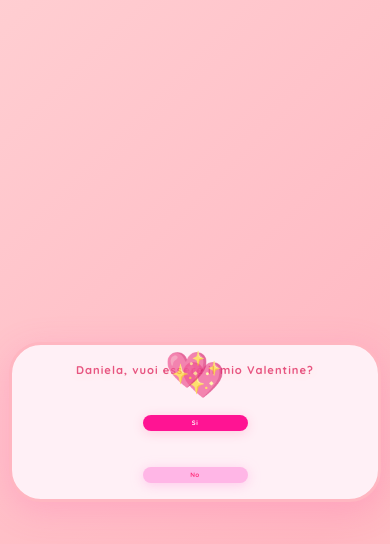
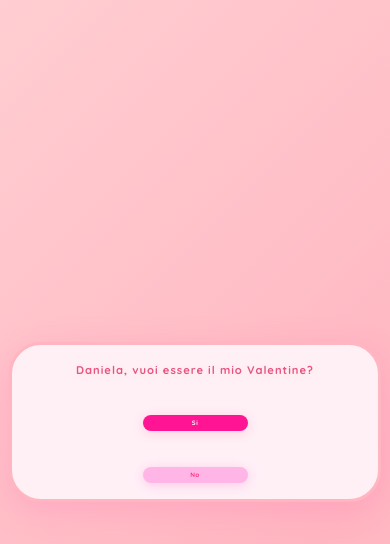
Before and after one commit to AngeloNastro/my-valentine-postcard, a website: page index.html in a window 390 px wide. Drawn offline with Linux system fonts and the light colour scheme.

Commit message:
remove ::before content

```diff
--- a/style.css
+++ b/style.css
@@ -64,14 +64,19 @@
     min-width: 0;
     border-radius: 12px;
   }
-  .container::before, .container::after {
+  .heart-top {
+    display: none;
+  }
+  .heart-bottom {
     font-size: 0.8rem;
     left: 2px;
     right: 2px;
-    top: 2px;
+    top: auto;
     bottom: 2px;
+    z-index: 0;
   }
 }
+
 @media (max-width: 350px) {
   .container {
     width: 70vw !important;
@@ -92,7 +97,10 @@
     padding: 0px 0 !important;
     border-radius: 6px;
   }
-  .container::before, .container::after {
+  .heart-top {
+    display: none;
+  }
+  .heart-bottom {
     font-size: 0.5rem;
     left: 1px;
     right: 1px;
@@ -152,6 +160,7 @@ h1 {
   letter-spacing: 1px;
   text-shadow: 0 2px 8px #ffe4e1;
   font-family: 'Quicksand', 'Comic Sans MS', cursive, sans-serif;
+  z-index: 2;
 }
 
 .buttons {
@@ -207,17 +216,17 @@ button {
 }
 
 /* Add some cute heart decorations */
-.container::before, .container::after {
-  content: '💖';
+.heart-top, .heart-bottom {
   position: absolute;
   font-size: 2.2rem;
   opacity: 0.7;
+  z-index: 1;
 }
-.container::before {
+.heart-top {
   left: 18px;
   top: 12px;
 }
-.container::after {
+.heart-bottom {
   right: 18px;
   bottom: 12px;
 }
```
